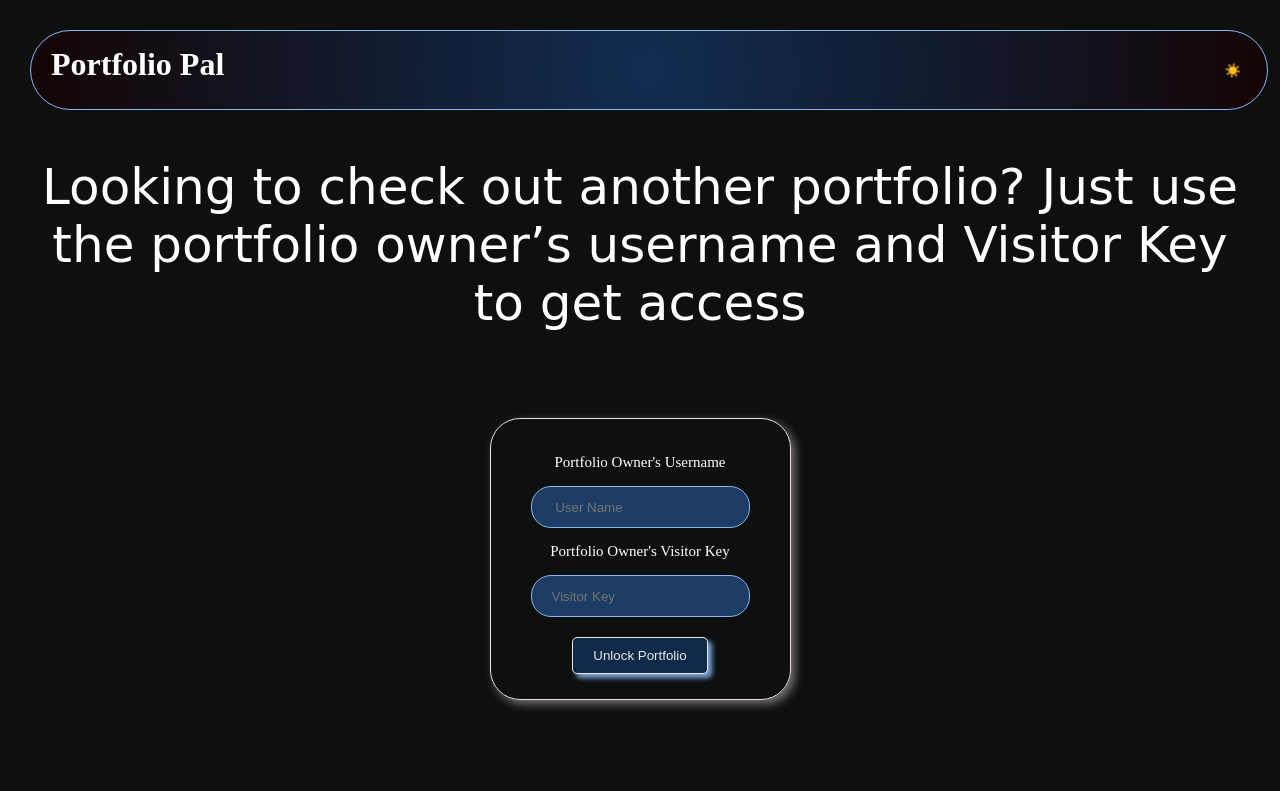
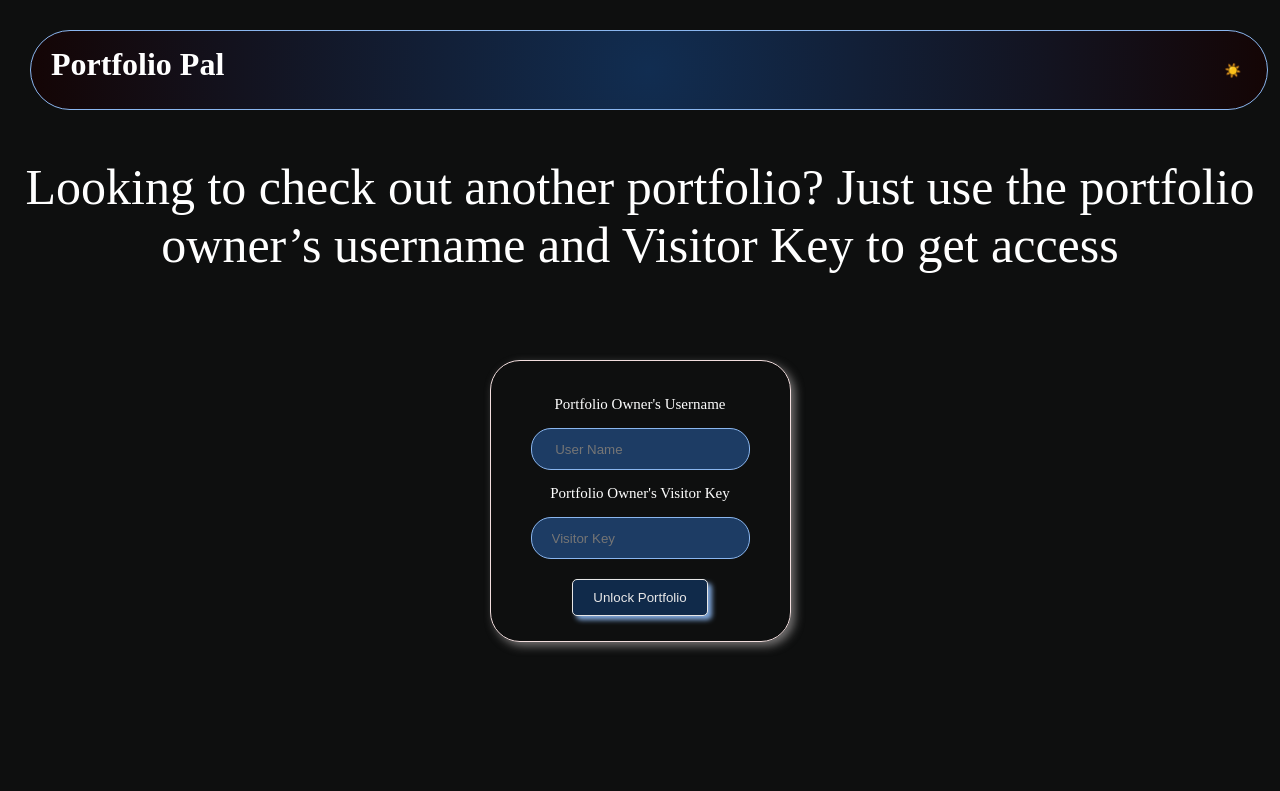
Before and after one commit to Divyapriya382006/Portfolio-Pal, a Flask app: page /public_portfolio in a window 1280 px wide. Shown: the top 791 px of the page. Run offline with Flask 3, Linux system fonts and the light colour scheme.

Commit message:
Fix HTML formatting in visitor.html

```diff
--- a/templates/visitor.html
+++ b/templates/visitor.html
@@ -14,7 +14,7 @@
 
 
                 <br>
-                <p style="font-size: 50px; text-align: center;font-family: cursive;">Looking to check out another portfolio? Just use the portfolio owner’s username and Visitor Key to get access</p>
+                <p style="font-size: 50px; text-align: center;">Looking to check out another portfolio? Just use the portfolio owner’s username and Visitor Key to get access</p>
                 <br>
 
                     <br>
```
